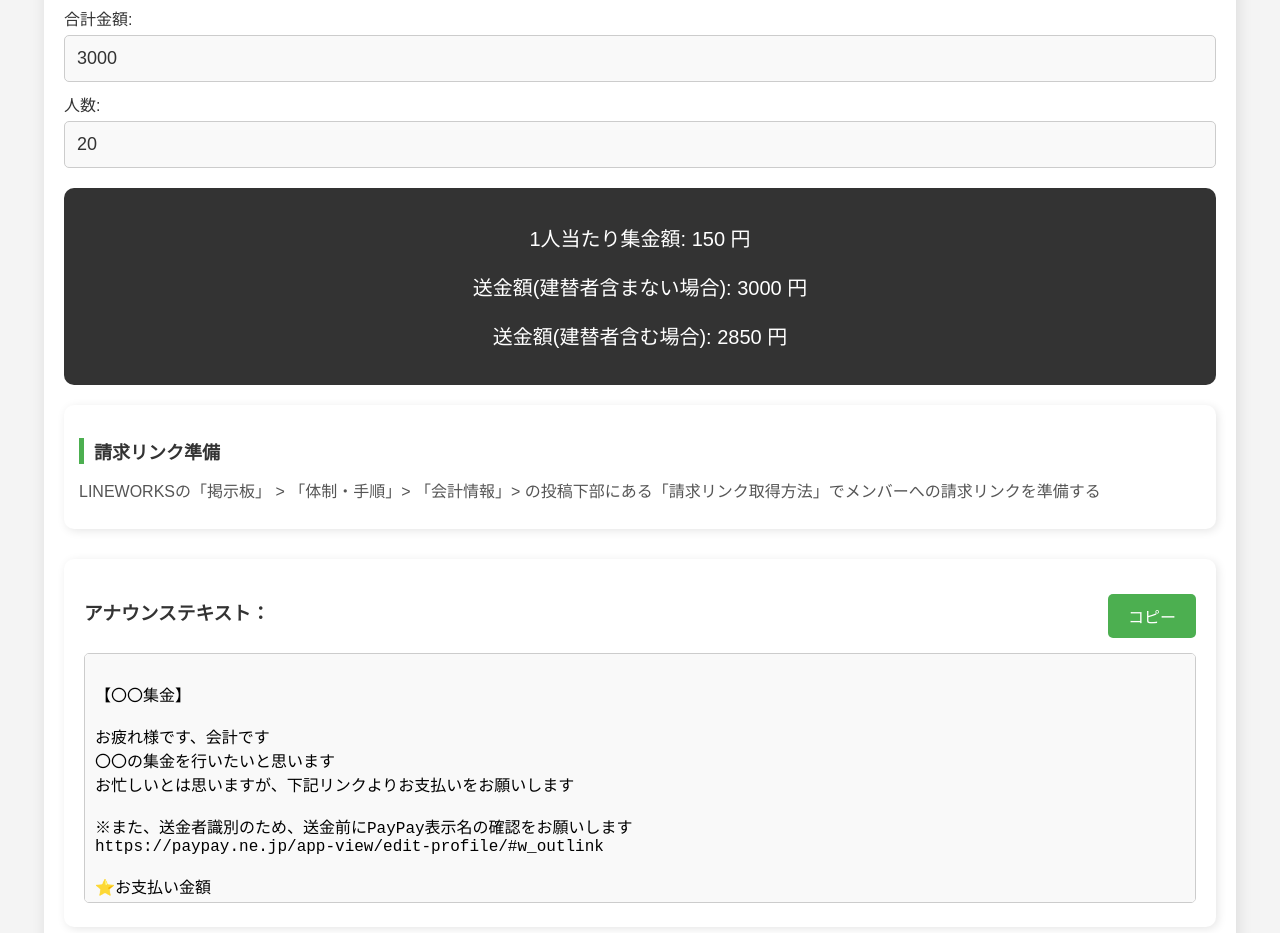
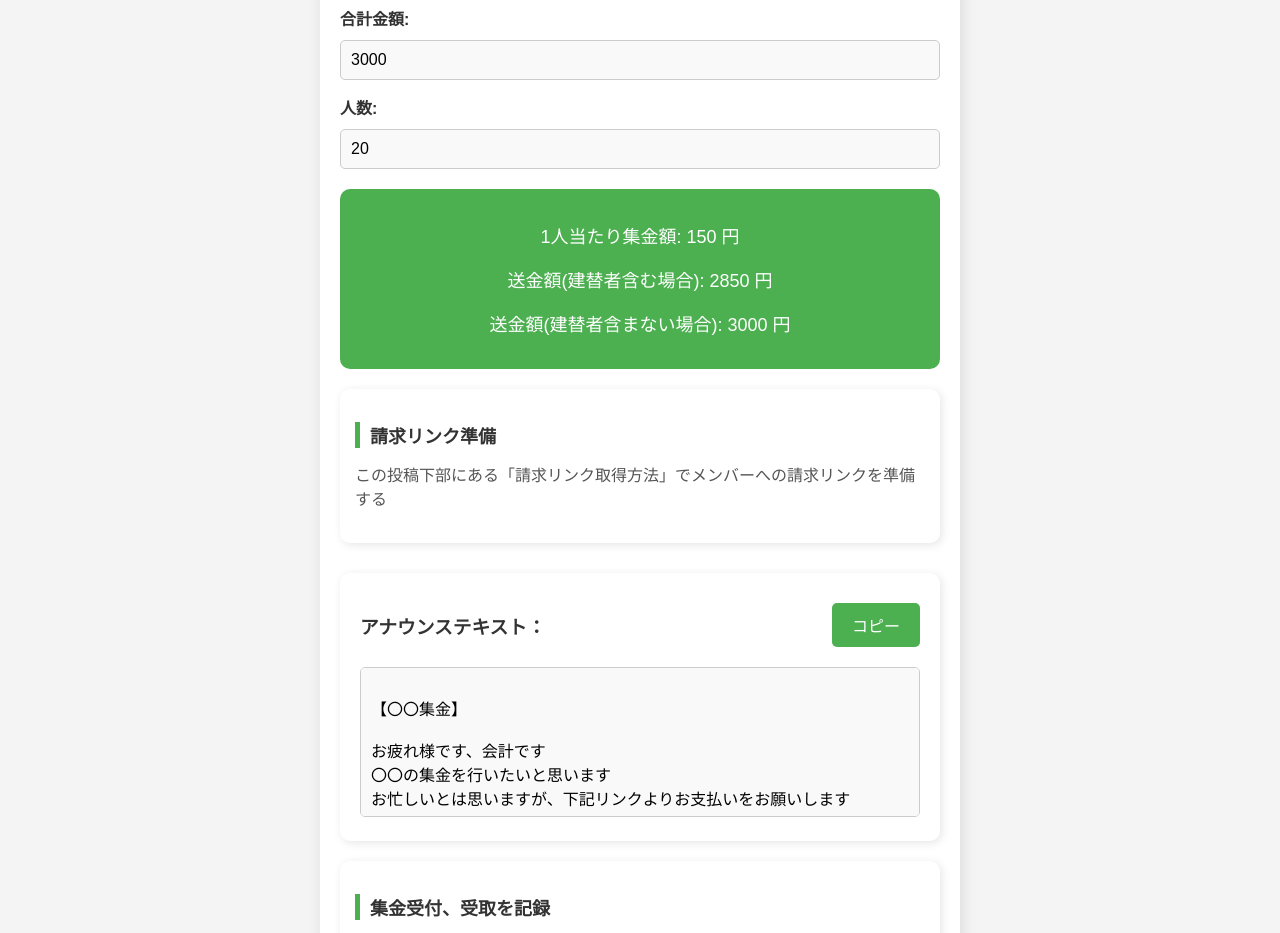
Before and after one commit to tappy-heartful/swst-collect-money, a plain HTML site: page index.html in a window 1280 px wide. Shown: the part 109-1042 px from the top of the page. Drawn offline with Linux system fonts and the light colour scheme.

Commit message:
デザイン修正

```diff
--- a/index.html
+++ b/index.html
@@ -7,16 +7,21 @@
       content="width=device-width, initial-scale=1.0, user-scalable=no"
     />
     <title>SWST会計集金フロー</title>
+    <link rel="stylesheet" href="style.css" />
   </head>
   <body>
     <div class="container">
       <h2>SWST会計集金フロー</h2>
+
+      <div class="input-group">
         <label for="totalAmount">合計金額:</label>
         <input type="tel" id="totalAmount" placeholder="金額を入力" />
         <p id="totalAmountError" class="error-message">
           正しい金額を入力してください。
         </p>
+      </div>
 
+      <div class="input-group">
         <label for="numPeople">人数:</label>
         <input type="tel" id="numPeople" placeholder="人数を入力" />
         <p id="numPeopleError" class="error-message">
@@ -25,26 +30,21 @@
         <p id="invalidPeopleError" class="error-message">
           人数は合計金額以下である必要があります。
         </p>
+      </div>
 
       <div class="result">
         <p>1人当たり集金額: <span id="perPerson">-</span> 円</p>
+        <p>送金額(建替者含む場合): <span id="totalToSendReduce">-</span> 円</p>
         <p>送金額(建替者含まない場合): <span id="totalToSend">-</span> 円</p>
+      </div>
+
+      <div class="procedure">
+        <h3>請求リンク準備</h3>
         <p>
-          送金額(建替者含む場合):
-          <span id="totalToSendReduce">-</span> 円
+          この投稿下部にある「請求リンク取得方法」でメンバーへの請求リンクを準備する
         </p>
       </div>
 
-      <!-- 手順2: 請求リンク準備 -->
-      <div class="procedure">
-        <h3>請求リンク準備</h3>
-        <p>
-          LINEWORKSの「掲示板」 > 「体制・手順」> 「会計情報」>
-          の投稿下部にある「請求リンク取得方法」でメンバーへの請求リンクを準備する
-        </p>
-      </div>
-
-      <!-- アナウンステキスト表示セクション -->
       <div class="announcement-container">
         <div class="announcement-header">
           <h3>アナウンステキスト：</h3>
@@ -55,30 +55,31 @@
         <textarea id="announcementText" readonly></textarea>
       </div>
 
-      <!-- 手順4以降: 集金受付、送金、確認 -->
       <div class="procedure">
         <h3>集金受付、受取を記録</h3>
         <p>
-          送金を受け取ったらスクショを撮り、この投稿上部にある「会計Drop
-          Box」にアップロードする。
+          送金を受け取ったらスクショを撮り、「会計Drop Box」にアップロードする。
         </p>
       </div>
+
       <div class="procedure">
         <h3>建て替えてくれた人への送金</h3>
         <p>PayPay友達の場合：「送る」> 「PayPayIDや電話番号で友達に送る」</p>
         <p>友達ではない場合：「送金リンク取得方法」を参考にリンク取得し送信</p>
         <p>送金後、スクショを会計Drop Boxにアップロード</p>
       </div>
+
       <div class="procedure">
         <h3>集金完了、確認依頼</h3>
         <p>会計グループで集金・送金完了の報告、DropBoxスクショの確認依頼</p>
       </div>
+
       <div class="procedure">
         <h3>スクショ確認、確認完了</h3>
         <p>確認が問題なければ終了。</p>
       </div>
     </div>
+
+    <script src="script.js"></script>
   </body>
-  <script src="script.js"></script>
-  <link rel="stylesheet" href="style.css" />
 </html>
--- a/style.css
+++ b/style.css
@@ -6,49 +6,61 @@ body {
   background-color: #f4f4f4;
   color: #333;
 }
+
 .container {
-  max-width: 90%;
+  max-width: 600px;
   margin: 20px auto;
   padding: 20px;
   border-radius: 10px;
   box-shadow: 2px 2px 15px rgba(0, 0, 0, 0.1);
   background-color: #ffffff;
 }
+
 h2 {
-  color: #333;
+  color: #4CAF50;
 }
-input,
-label {
-  display: block;
-  width: 100%;
+
+.input-group {
+  margin-bottom: 15px;
   text-align: left;
 }
+
+label {
+  font-weight: bold;
+  display: block;
+  margin-bottom: 5px;
+}
+
 input {
-  padding: 12px;
-  margin: 5px 0 10px;
+  width: 100%;
+  padding: 10px;
+  margin-top: 5px;
   border: 1px solid #ccc;
   border-radius: 5px;
-  font-size: 18px;
+  font-size: 16px;
+  background-color: #f9f9f9;
   box-sizing: border-box;
-  background-color: #f9f9f9;
-  color: #333;
 }
+
 input.error {
   border-color: red;
   background-color: #ffe6e6;
 }
+
 .error-message {
   color: red;
   font-size: 14px;
   display: none;
 }
+
 .result {
   margin-top: 20px;
-  font-size: 20px;
-  background-color: #333;
+  font-size: 18px;
+  background-color: #4CAF50;
   padding: 15px;
   border-radius: 10px;
   color: white;
+  text-align: center;
 }
 
 .announcement-container {
@@ -58,16 +70,13 @@ input.error {
   border-radius: 10px;
   box-shadow: 2px 2px 10px rgba(0, 0, 0, 0.1);
   text-align: left;
-  font-size: 16px;
-  color: #333;
 }
 
 .announcement-container textarea {
   width: 100%;
-  height: 250px;
+  height: 150px;
   padding: 10px;
   font-size: 16px;
-  margin-top: 10px;
   border-radius: 5px;
   border: 1px solid #ccc;
   resize: none;
@@ -76,21 +85,27 @@ input.error {
 }
 
 .copy-button {
-  margin-top: 10px;
   padding: 10px 20px;
   font-size: 16px;
   cursor: pointer;
   border: none;
-  background-color: #4caf50;
+  background-color: #4CAF50;
   color: white;
   border-radius: 5px;
+  transition: 0.3s;
+}
+
+.copy-button:hover {
+  background-color: #45a049;
 }
 
 .announcement-header {
   display: flex;
   justify-content: space-between;
   align-items: center;
+  margin-bottom: 10px;
 }
+
 .procedure {
   margin-top: 20px;
   padding: 15px;
@@ -104,7 +119,7 @@ input.error {
   font-size: 18px;
   color: #333;
   margin-bottom: 10px;
-  border-left: 5px solid #4caf50;
+  border-left: 5px solid #4CAF50;
   padding-left: 10px;
 }
 
@@ -112,5 +127,4 @@ input.error {
   font-size: 16px;
   line-height: 1.5;
   color: #555;
-  margin-bottom: 10px;
 }
```
Lines whose indentation alone changed are shown as unchanged.
